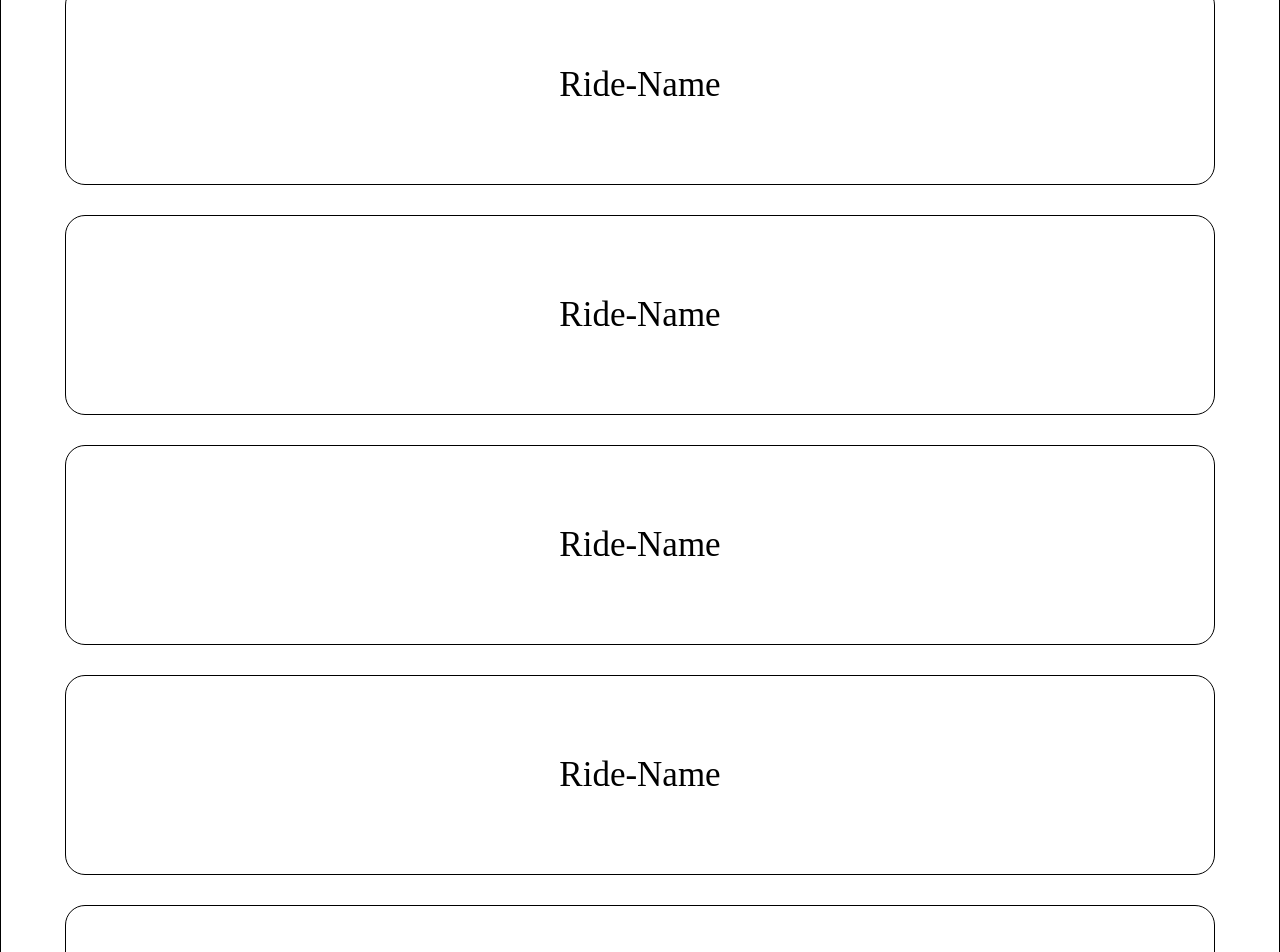
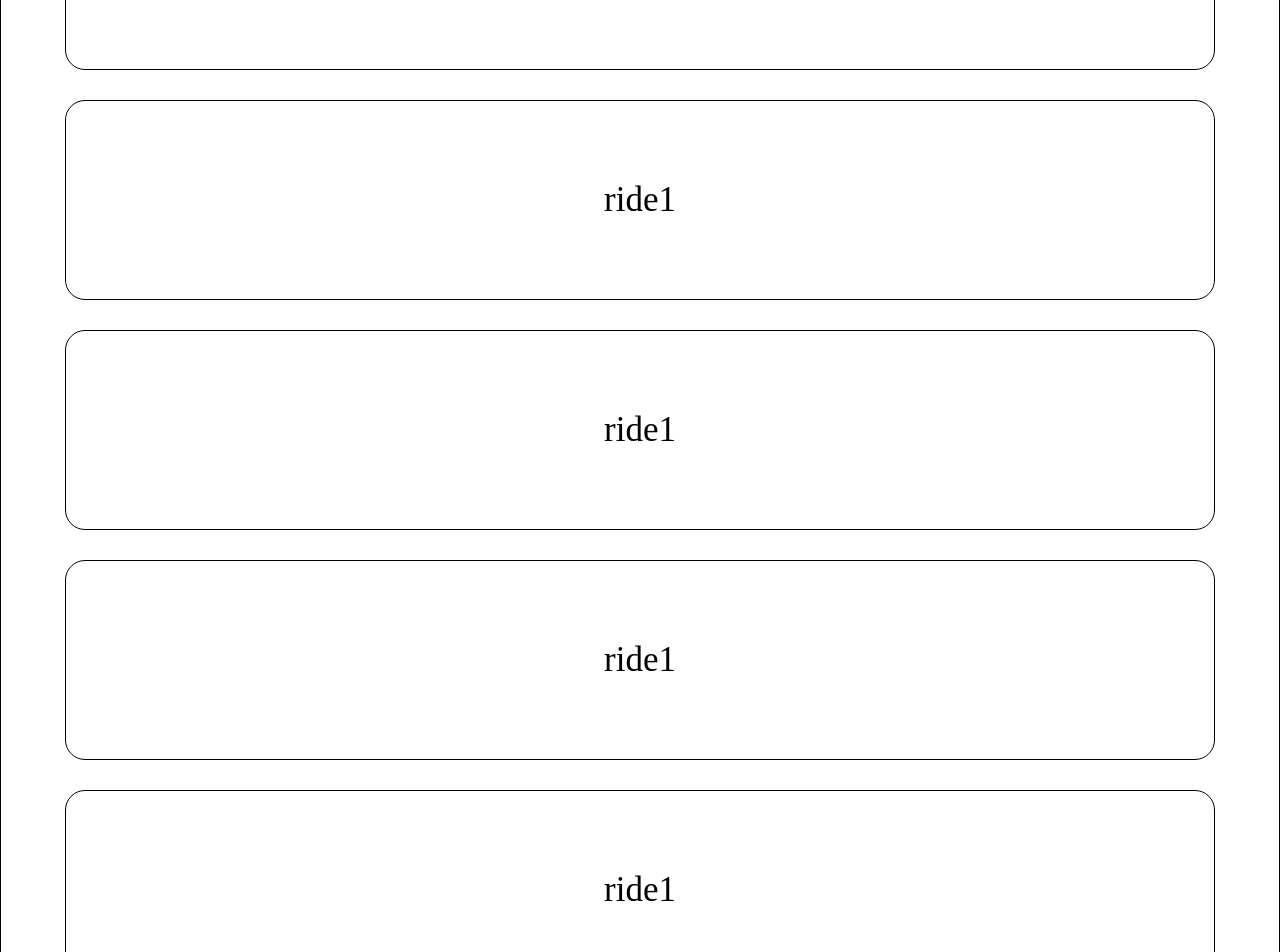
Before and after one commit to barbaroreyes/cars4, a React (Create React App) app: page /rides in a window 1280 px wide. Shown: the top 952 px of the page. Built offline with nearby package versions, Linux system fonts and the light colour scheme.

Commit message:
update-context

```diff
--- a/src/pages/Rides.js
+++ b/src/pages/Rides.js
@@ -1,27 +1,17 @@
 import {useState,useContext} from 'react';
-
+import {RideContext} from '../context/ridesContext'
 const Rides = () => {
+    const rides = useContext(RideContext)
+    console.log(rides)
   return (
     <div className='containers'>
       <div className='rides'>
-        <div className='ride'>
-            <span>Reserve</span>
-        </div>
-        <div className='ride'>
-            <span>Ride-Name</span>
-        </div>
-        <div className='ride'>
-            <span>Ride-Name</span>
-        </div>
-        <div className='ride'>
-            <span>Ride-Name</span>
-        </div>
-        <div className='ride'>
-            <span>Ride-Name</span>
-        </div>
-        <div className='ride'>
-            <span>Ride-Name</span>
-        </div>
+        {rides.map((item,i)=>{
+          return( <div className='ride'>
+            <span>{item.name}</span>
+        </div>)
+        })}
+
       </div>
     </div>
   );
```
